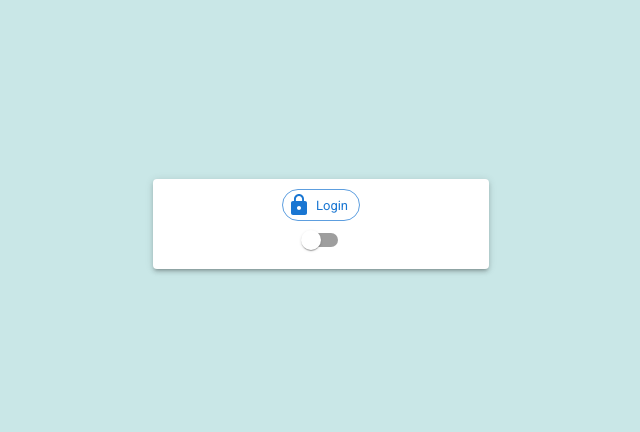
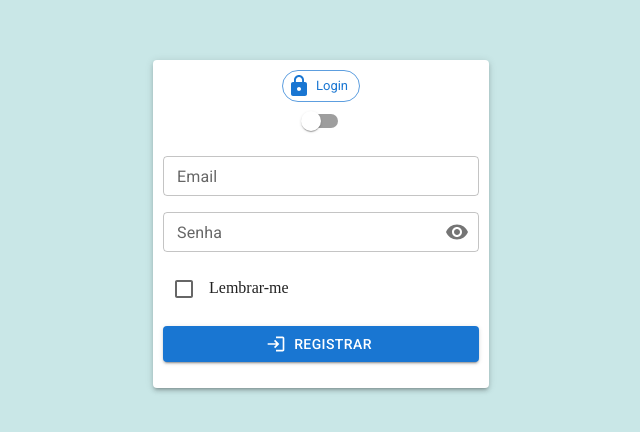
Before and after one commit to DoaFacil-TrabalhoFullstack/frontend-doafacil, a React (Create React App) app: page / in a window 1280 px wide. Shown: the part 184-616 px from the top of the page, without its empty margins (319-959 px from the left). Built offline with nearby package versions, Linux system fonts and the light colour scheme.

Commit message:
criacao do formulario de login

```diff
--- /dev/null
+++ b/src/components/LoginForm/LoginForm.css
@@ -0,0 +1,3 @@
+.rememberMe {
+  font-family: 'Roboto';
+}
--- a/src/components/LoginForm/LoginForm.tsx
+++ b/src/components/LoginForm/LoginForm.tsx
@@ -1,5 +1,169 @@
-import React from 'react';
+import React, { useState } from 'react';
+import { Visibility, VisibilityOff } from '@mui/icons-material';
+import {
+  TextField,
+  FormControl,
+  InputLabel,
+  InputAdornment,
+  IconButton,
+  OutlinedInput,
+  Button,
+  Alert,
+} from '@mui/material';
+import LoginIcon from '@mui/icons-material/Login';
+import Checkbox from '@mui/material/Checkbox';
+import './LoginForm.css';
 
 export default function LoginForm() {
-  return <div></div>;
+  const [showPassword, setShowPassword] = useState<boolean>(false);
+
+  //inputs
+  const [emailInput, setEmailInput] = useState<string>();
+  const [passwordInput, setPasswordInput] = useState<string>();
+  const [rememberMe, setRememberMe] = useState<boolean>(false);
+
+  //erross
+  const [emailError, setEmailError] = useState<boolean>(false);
+  const [passwordError, setPasswordError] = useState<boolean>(false);
+
+  // validate form
+  const [formValid, setFormValid] = useState<string | null>();
+
+  // validação de email
+  const isEmail = (email: any) =>
+    /^[A-Z0-9._%+-]+@[A-Z0-9.-]+\.[A-Z]{2,4}$/i.test(email);
+
+  const handleClickShowPassword = () => setShowPassword((show) => !show);
+
+  const handleMouseDownPassword = (
+    event: React.MouseEvent<HTMLButtonElement>,
+  ) => {
+    event.preventDefault();
+  };
+
+  const handleMouseUpPassword = (
+    event: React.MouseEvent<HTMLButtonElement>,
+  ) => {
+    event.preventDefault();
+  };
+
+  const handleSubmit = (e: { preventDefault: () => void }) => {
+    e.preventDefault();
+
+    if (emailError || !emailInput) {
+      setFormValid('Email inválido.');
+      return;
+    }
+
+    if (passwordError || !passwordInput) {
+      setFormValid('A senha precisa ter pelo menos 5 caracteres.');
+      return;
+    }
+
+    setFormValid(null);
+
+    console.log(emailInput);
+    console.log(passwordInput);
+    console.log(rememberMe);
+  };
+
+  // Validation password
+  const handlePassword = () => {
+    if (!passwordInput) {
+      setPasswordError(true);
+      return;
+    }
+
+    if (passwordInput.length < 5) {
+      setPasswordError(true);
+      return;
+    }
+
+    setPasswordError(false);
+  };
+
+  //Validation email
+
+  const handleEmail = () => {
+    if (!isEmail(emailInput)) {
+      setEmailError(true);
+      return;
+    }
+
+    setEmailError(false);
+  };
+
+  return (
+    <div>
+      <p>
+        <TextField
+          id="outlined-basic"
+          error={emailError}
+          label="Email"
+          value={emailInput}
+          onChange={(event) => setEmailInput(event.target.value)}
+          onBlur={handleEmail}
+          variant="outlined"
+          fullWidth
+          size="small"
+        />
+      </p>
+
+      {/* Senha - começo */}
+      <p>
+        <FormControl sx={{ width: '100%' }} variant="outlined" size="small">
+          <InputLabel
+            error={passwordError}
+            htmlFor="outlined-adornment-password"
+          >
+            Senha
+          </InputLabel>
+          <OutlinedInput
+            error={passwordError}
+            id="outlined-adornment-password"
+            type={showPassword ? 'text' : 'password'}
+            value={passwordInput}
+            onChange={(event) => setPasswordInput(event.target.value)}
+            onBlur={handlePassword}
+            endAdornment={
+              <InputAdornment position="end">
+                <IconButton
+                  aria-label="toggle password visibility"
+                  onClick={handleClickShowPassword}
+                  onMouseDown={handleMouseDownPassword}
+                  onMouseUp={handleMouseUpPassword}
+                  edge="end"
+                >
+                  {showPassword ? <VisibilityOff /> : <Visibility />}
+                </IconButton>
+              </InputAdornment>
+            }
+            label="Senha"
+          />
+        </FormControl>
+      </p>
+      {/* Senha - fim */}
+
+      <div>
+        <Checkbox
+          onChange={(event) => setRememberMe(event.target.checked)}
+          inputProps={{ 'aria-label': 'controlled' }}
+        />{' '}
+        Lembrar-me
+      </div>
+
+      <p>
+        <Button
+          variant="contained"
+          onClick={handleSubmit}
+          startIcon={<LoginIcon />}
+          fullWidth
+        >
+          REGISTRAR
+        </Button>
+      </p>
+
+      <p>{formValid && <Alert severity="error">{formValid}</Alert>}</p>
+    </div>
+  );
 }
--- a/src/components/RegisterForm/RegisterForm.tsx
+++ b/src/components/RegisterForm/RegisterForm.tsx
@@ -79,7 +79,7 @@ export default function RegisterForm() {
     }
 
     if (passwordInput.length < 5) {
-      setUsernameError(true);
+      setPasswordError(true);
       return;
     }
 
```
